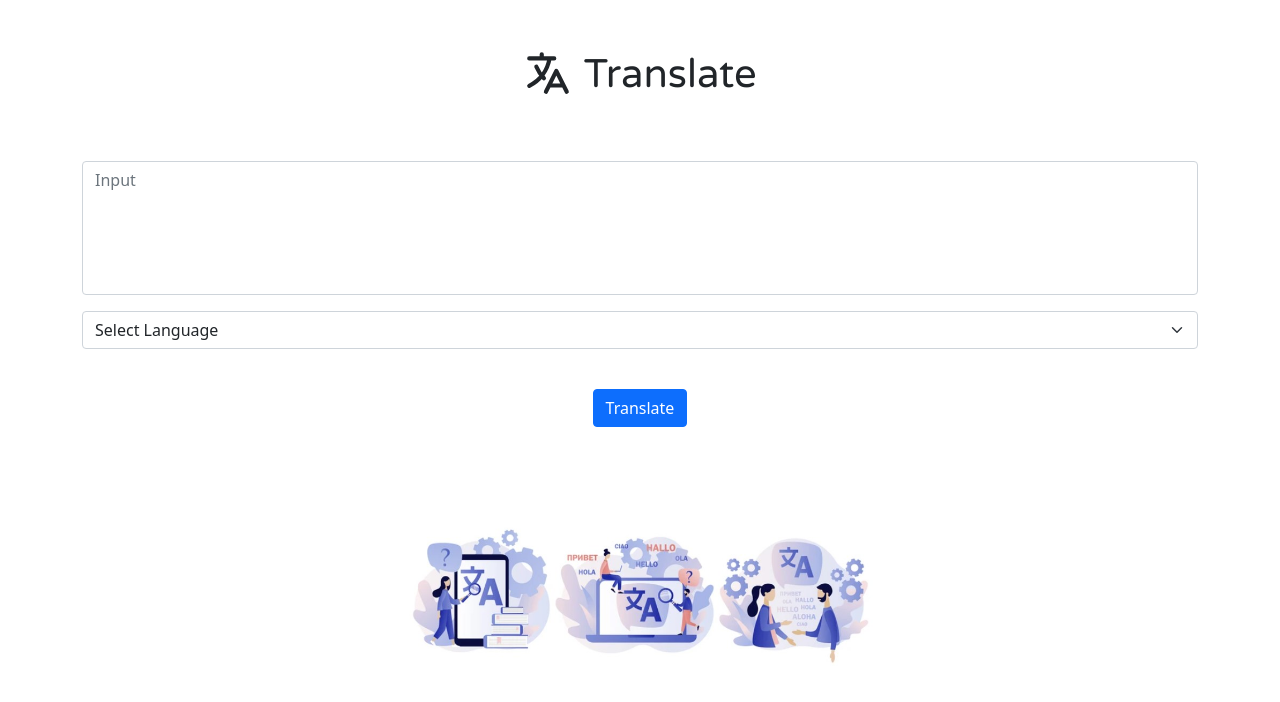
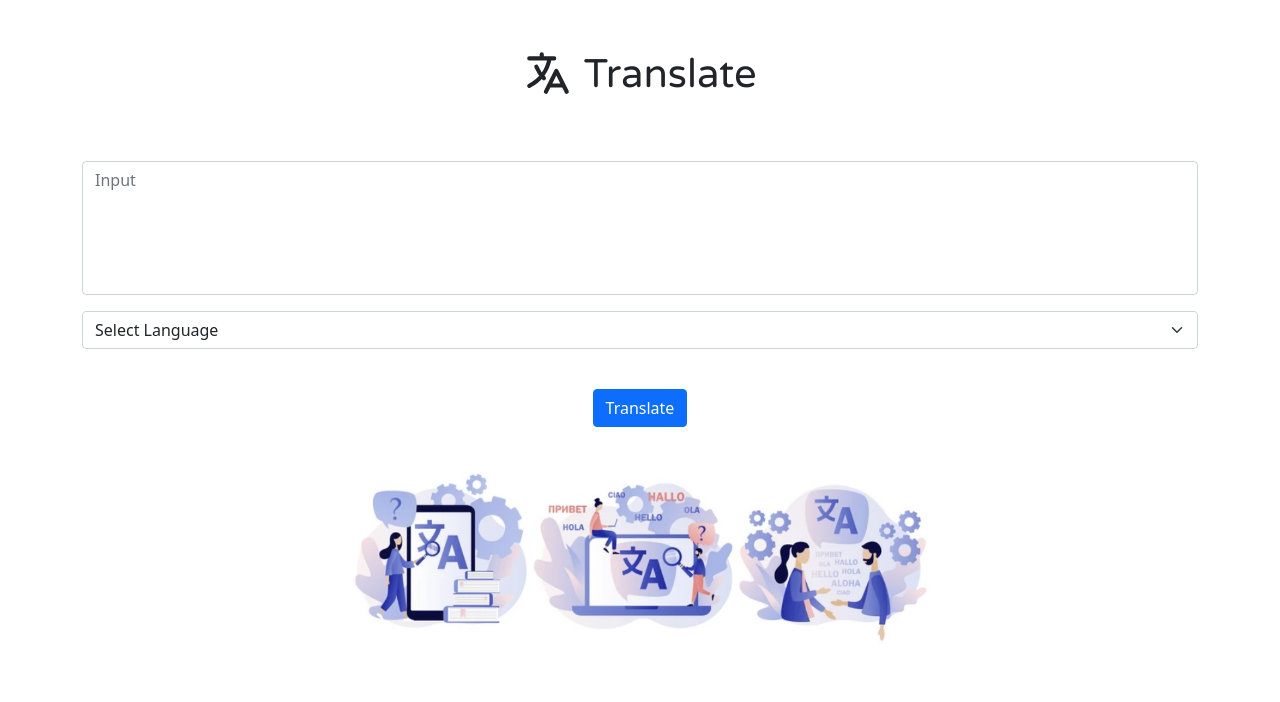
Before and after one commit to prasha230/translateAPI, a Django app: page / in a window 1280 px wide. Shown: the top 702 px of the page. Run offline with Django 4.2, Linux system fonts and the light colour scheme; data comes from the database, SQL or seed files in the repository.

Commit message:
Image issue resolved

```diff
--- a/translate/templates/translate/base.html
+++ b/translate/templates/translate/base.html
@@ -14,6 +14,7 @@
     <title>Translate</title>
   </head>
   <body>
+    <div class="d-flex flex-column justify-content-between align-items-center">
       <div class='container'>
           <br><br>
 
@@ -26,11 +27,12 @@
           {% block content %}
 
           {% endblock %}
-        <div style="position: absolute;top: 65%;left: 50%;transform: translateX(-50%);">
-          <img src="static/images/image.jpg" height="150px"/>
+
+      </div>
+      <div style="width:65%; max-width:600px; margin-top:35px;" >
+          <img src="static/images/image.jpg" width="100%"/>
       </div>
     </div>
-
     <!-- Optional JavaScript; choose one of the two! -->
 
     <!-- Option 1: Bootstrap Bundle with Popper -->
```
Lines whose indentation alone changed are shown as unchanged.
